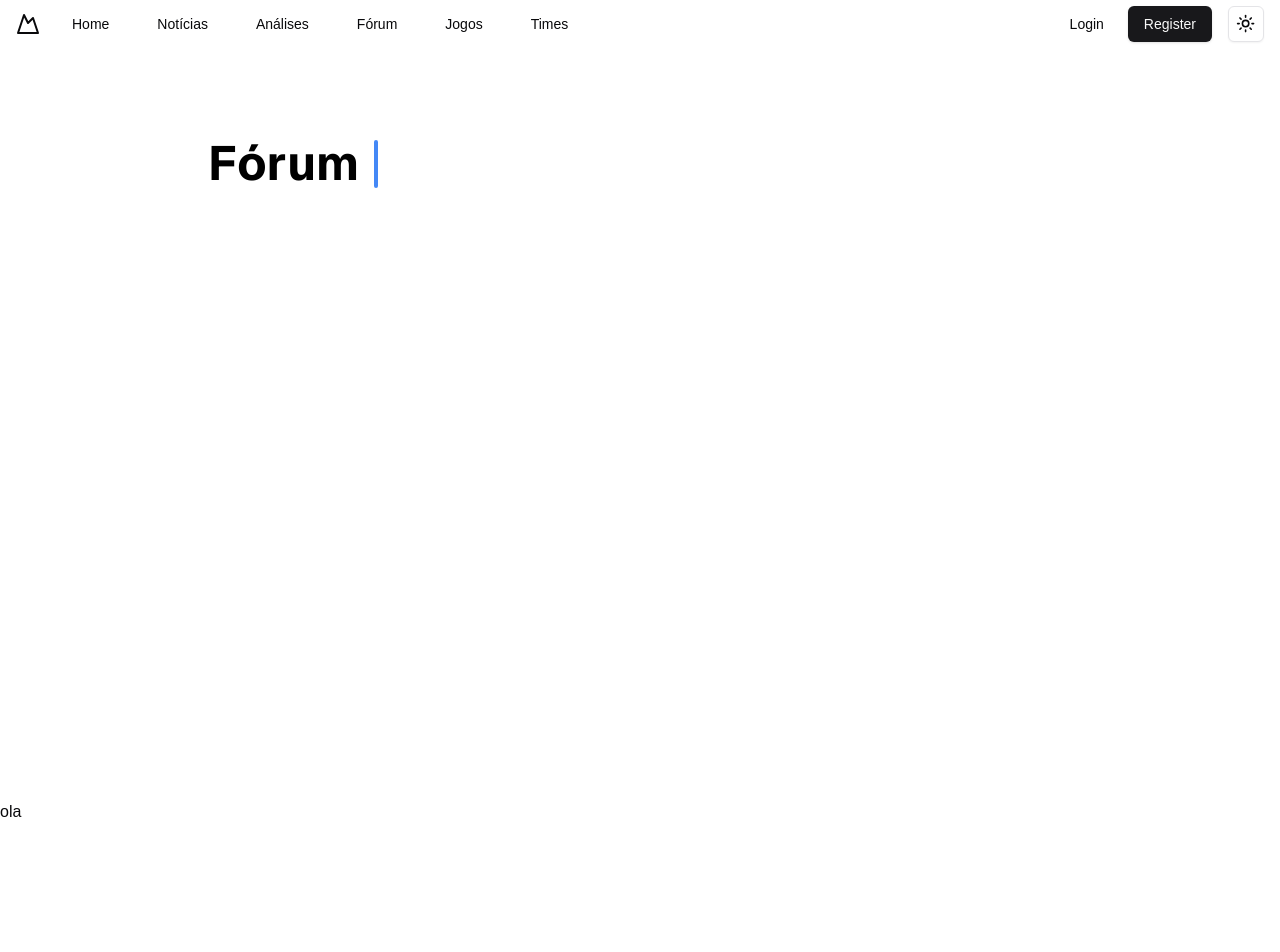
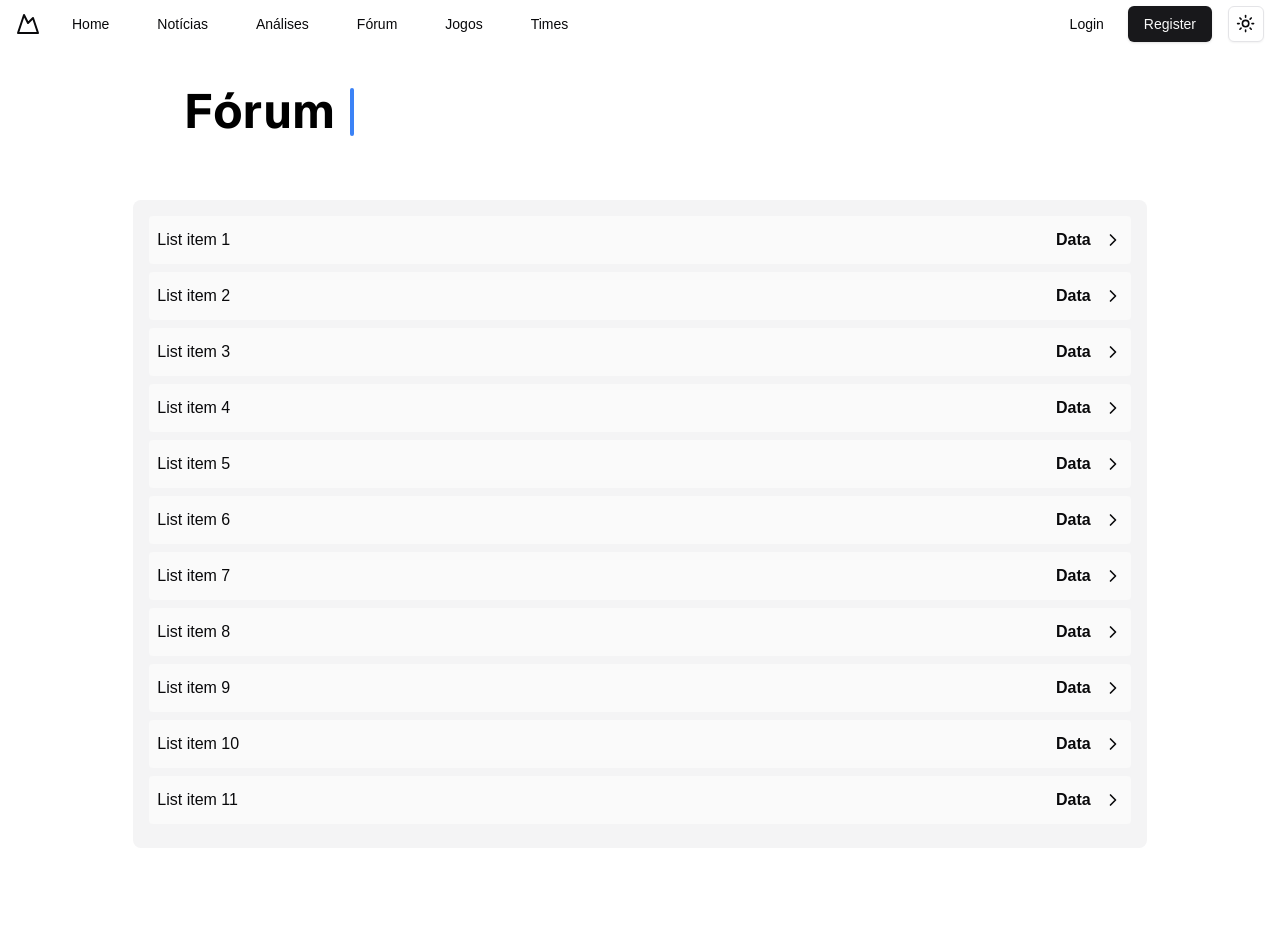
Before and after one commit to freecorps/pulse, a Next.js app: page /forum in a window 1280 px wide. Shown: the top 952 px of the page. Before the commit the page ends 824 px from the top, so only its background shows below. Built offline with nearby package versions, Linux system fonts and the light colour scheme.

Commit message:
Forum pré-feito

```diff
--- a/app/forum/page.tsx
+++ b/app/forum/page.tsx
@@ -1,25 +1,51 @@
+import React from 'react';
+import { ChevronRight } from 'lucide-react';
+import Footer from "@/components/footer";
 import Navbar from "@/components/navbar";
-import { Jimmy } from "@/components/typewriter-effect";
+import { Forumeffect } from "@/components/typewriter-effect";
 
-function teste() {
-    return (
-        <div>ola</div>
-    );
+interface ForumItem {
+  id: number;
+  text: string;
+  link: string;
 }
 
+export default function Forum() {
+  const items: ForumItem[] = Array.from({ length: 11 }, (_, i) => ({
+    id: i + 1,
+    text: `List item ${i + 1}`,
+    link: `/item/${i + 1}`,
+  }));
 
+  return (
+    <div className="min-h-screen flex flex-col">
+      <Navbar />
+      <div className="p-8">
+        <div className="mb-1">
+          <Forumeffect />
+        <div className="flex flex-col items-center">
+          <div className=" bg-muted rounded-lg p-4 size-10/12 items-center">
+            {items.map(item => (
+              <a
+                key={item.id}
+                href={item.link}
+                className="flex items-center justify-between mb-2 bg-primary-foreground rounded p-2 hover:bg-muted-foreground transition-colors"
+              >
+                <span className='flex-grow'>{item.text}</span>
+                <div className='flex items-center'>
+                <div className="flex-row-w-8 h-8 rounded-full flex items-center justify-center mr-3">
+                  <span className="font-bold">Data</span>
+                </div>
 
-export default function forum(){
-
-    return(
-        <div>
-            <Navbar/>
-            <div>
-                <Jimmy></Jimmy>
-            </div>
-            <div className="flex flex-col">
-                {teste()}
-            </div>
+                <ChevronRight size={20} className="text-foreground" />
+                </div>
+              </a>
+            ))}
+          </div>
         </div>
-    );
+        </div>
+      </div>
+      <Footer />
+    </div>
+  );
 }
--- a/components/typewriter-effect.tsx
+++ b/components/typewriter-effect.tsx
@@ -1,13 +1,13 @@
 "use client";
 import { TypewriterEffectSmooth } from "@/components/ui/typewriter-effect";
-export function Jimmy() {
+export function Forumeffect() {
   const words = [
     {
       text: "Fórum",
     },
   ];
   return (
-    <div className="grid grid-rows-[20px_1fr_20px] min-h-screen p-8 gap-4 sm:p-20 font-[family-name:var(--font-geist-sans)] ml-32">
+    <div className="grid grid-rows-[20px_1fr_20px] min-h-2 gap-1 sm:p-2 font-[family-name:var(--font-geist-sans)] ml-36">
       <p className="text-neutral-600 dark:text-neutral-200  ">
       </p>
       <TypewriterEffectSmooth words={words} />
--- a/components/ui/typewriter-effect.tsx
+++ b/components/ui/typewriter-effect.tsx
@@ -85,7 +85,7 @@ export const TypewriterEffect = ({
           opacity: 1,
         }}
         transition={{
-          duration: 0.8,
+          duration: 0.1,
           repeat: Infinity,
           repeatType: "reverse",
         }}
@@ -119,7 +119,7 @@ export const TypewriterEffectSmooth = ({
   });
   const renderWords = () => {
     return (
-      <div>
+      <div >
         {wordsArray.map((word, idx) => {
           return (
             <div key={`word-${idx}`} className="inline-block">
@@ -150,9 +150,9 @@ export const TypewriterEffectSmooth = ({
           width: "fit-content",
         }}
         transition={{
-          duration: 2,
+          duration: 1,
           ease: "linear",
-          delay: 1,
+          delay: 0.5,
         }}
       >
         <div
--- a/package.json
+++ b/package.json
@@ -45,6 +45,7 @@
     "react-dom": "^18.3.1",
     "react-hook-form": "^7.53.0",
     "react-icons": "^5.3.0",
+    "react-router-dom": "^6.27.0",
     "resend": "^4.0.0",
     "sonner": "^1.5.0",
     "tailwind-merge": "^2.5.4",
```
Also changed, not shown: 1 other file (tests, documents, lock files or other folders).
